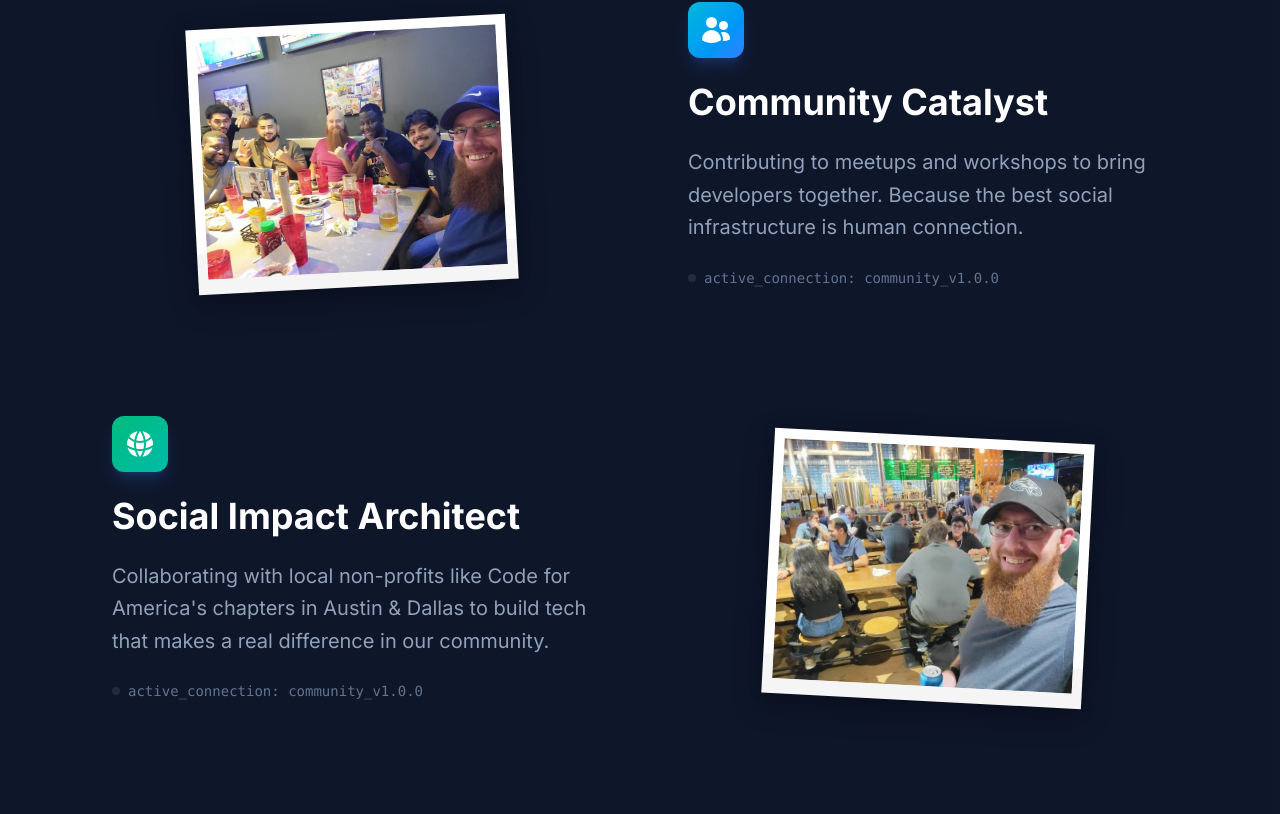
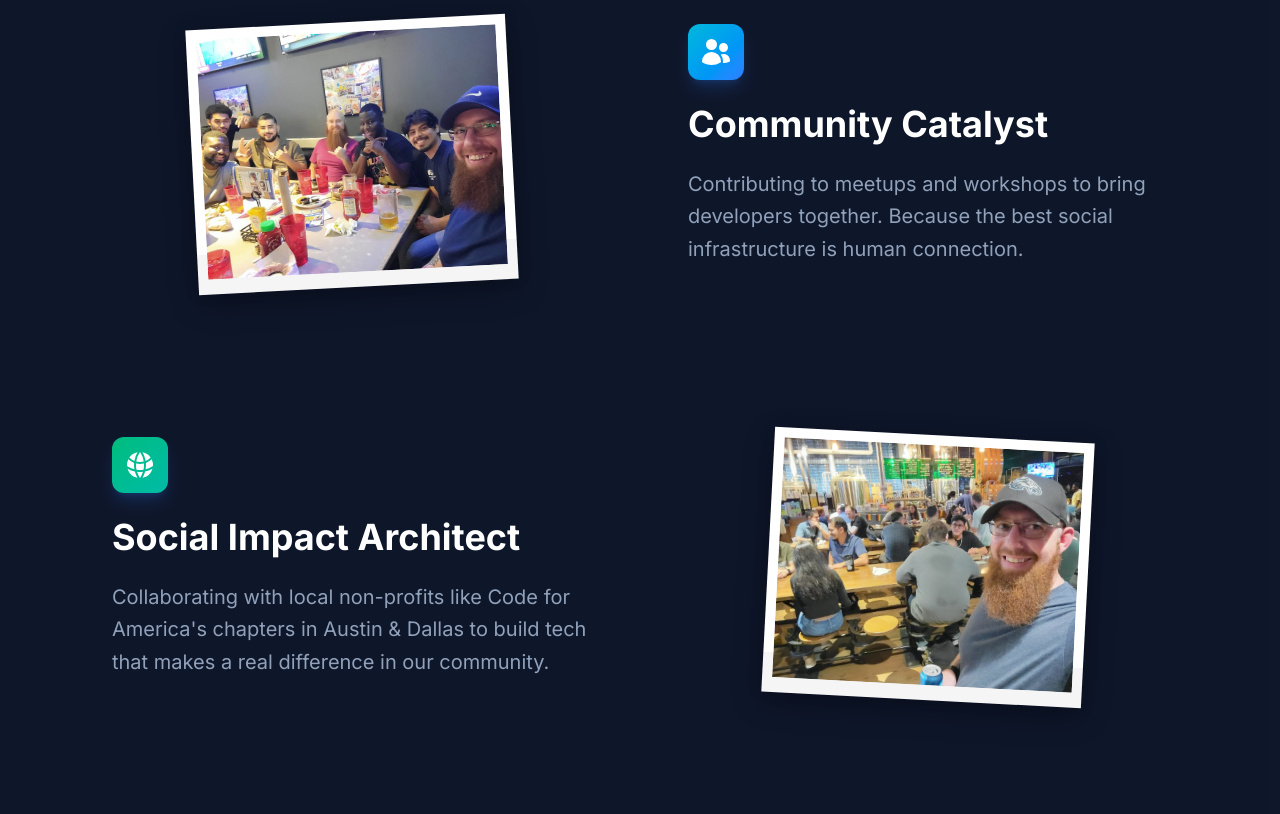
Before and after one commit to djneill/portfolio2025, a React (Vite) app: page / in a window 1280 px wide. Shown: the part 2886-3700 px from the top of the page. Built offline with nearby package versions, Linux system fonts and the light colour scheme.

Commit message:
fix overflow-x on mobile, remove some extra spacing on mobile.

```diff
--- a/src/components/sections/About.tsx
+++ b/src/components/sections/About.tsx
@@ -31,7 +31,7 @@ export default function About() {
   };
 
   return (
-    <section id="about" className="py-4 bg-slate-900/50">
+    <section id="about" className="py-4 bg-slate-900/50 overflow-x-hidden">
       <div className="max-w-7xl mx-auto px-6">
         <motion.div
           initial="hidden"
--- a/src/components/sections/Clients.tsx
+++ b/src/components/sections/Clients.tsx
@@ -6,7 +6,7 @@ export default function Clients() {
   const duplicatedClients = [...clients, ...clients, ...clients];
 
   return (
-    <section className="py-32 bg-slate-800/30 overflow-hidden">
+    <section className="py-32 bg-slate-800/30 overflow-x-hidden">
       <div className="max-w-7xl mx-auto px-6">
         <SectionTitle
           title="Companies I've Worked With"
--- a/src/components/sections/GlobalScope.tsx
+++ b/src/components/sections/GlobalScope.tsx
@@ -4,7 +4,7 @@ import SectionTitle from "../ui/SectionTitle";
 
 export default function GlobalScope() {
   return (
-    <section id="global-scope" className="py-32 bg-slate-900/50">
+    <section id="global-scope" className="pt-32 pb-12 sm:py-32 bg-slate-900/50">
       <div className="max-w-6xl mx-auto px-8 md:px-12">
         <motion.div
           initial={{ opacity: 0, scale: 0.95 }}
@@ -26,8 +26,9 @@ export default function GlobalScope() {
               whileInView={{ opacity: 1, y: 0 }}
               viewport={{ once: false, margin: "-100px" }}
               transition={{ duration: 0.8, delay: index * 0.1 }}
-              className={`flex flex-col ${index % 2 === 0 ? "md:flex-row" : "md:flex-row-reverse"
-                } items-center gap-12 md:gap-24`}
+              className={`flex flex-col ${
+                index % 2 === 0 ? "md:flex-row" : "md:flex-row-reverse"
+              } items-center gap-12 md:gap-24`}
             >
               {/* Image Side */}
               <div className="flex-1 w-full">
@@ -89,11 +90,6 @@ export default function GlobalScope() {
                 <p className="text-xl text-slate-400 leading-relaxed">
                   {item.description}
                 </p>
-
-                <div className="flex items-center gap-2 text-slate-500 font-mono text-sm justify-center md:justify-start">
-                  <span className="w-2 h-2 rounded-full bg-slate-700 animate-pulse" />
-                  <span>active_connection: community_v1.0.0</span>
-                </div>
               </div>
             </motion.div>
           ))}
```
